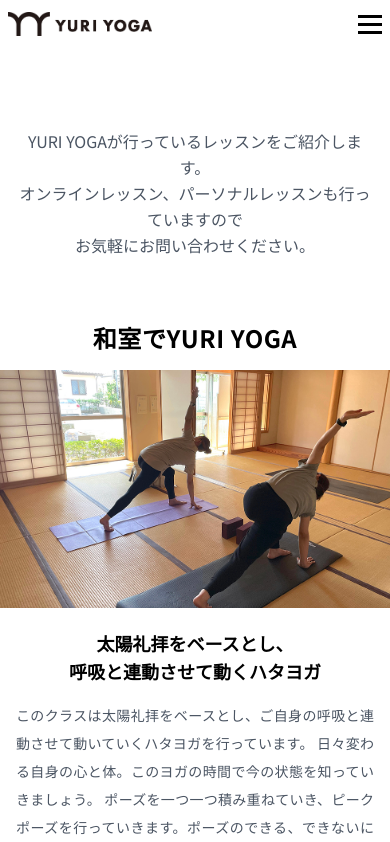
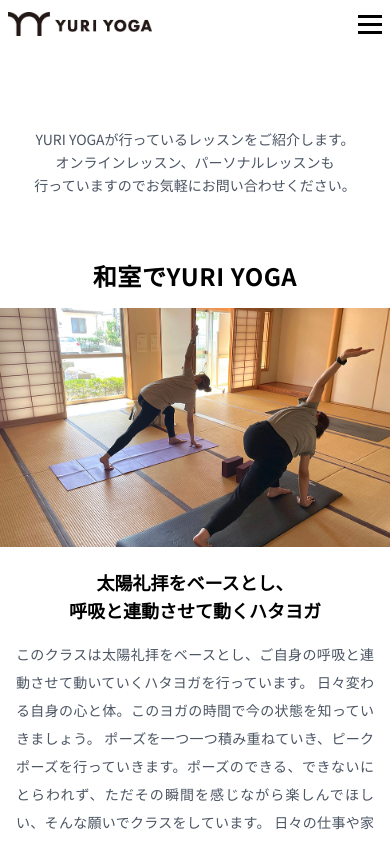
Before and after one commit to kawaidesign/yuriyoga, a Next.js app: page /lesson in a window 390 px wide. Shown: the top 842 px of the page. Built offline with nearby package versions, Linux system fonts and the light colour scheme.

Commit message:
10.5th commit

```diff
--- a/pages/lesson.tsx
+++ b/pages/lesson.tsx
@@ -12,12 +12,12 @@ const Home: NextPage = () => {
     <>
       <Layout>
         <div className='container font-noto text-center py-4'>
-          <p className='sm:text-lg m-auto px-4 text-gray-600 text-center leading-relaxed my-16'>
-            YURI YOGAが行っているレッスンをご紹介します。
-            <br />
-            オンラインレッスン、パーソナルレッスンも行っていますので
-            <br />
-            お気軽にお問い合わせください。
+          <p className='text-sm sm:text-lg m-auto px-4 text-gray-600 text-center leading-relaxed my-16 sm:w-[720px]'>
+            <span className='inline-block'>YURI YOGAが行っているレッスンを</span>
+            <span className='inline-block'>ご紹介します。</span>
+            <span className='inline-block'>オンラインレッスン、パーソナルレッスンも</span>
+            <span className='inline-block'>行っていますので</span>
+            <span className='inline-block'>お気軽にお問い合わせください。</span>
           </p>
 
           <section className='mb-16'>
--- a/pages/profile.tsx
+++ b/pages/profile.tsx
@@ -10,7 +10,7 @@ const Home: NextPage = () => {
     <>
       <Layout>
         <div className='container font-noto text-center py-4'>
-          <div className='mx-auto mb-4'>
+          <div className='w-[120px] mx-auto my-4 sm:w-[160px]'>
             <Image
               src='/images/profile.jpg'
               width={160}
```
